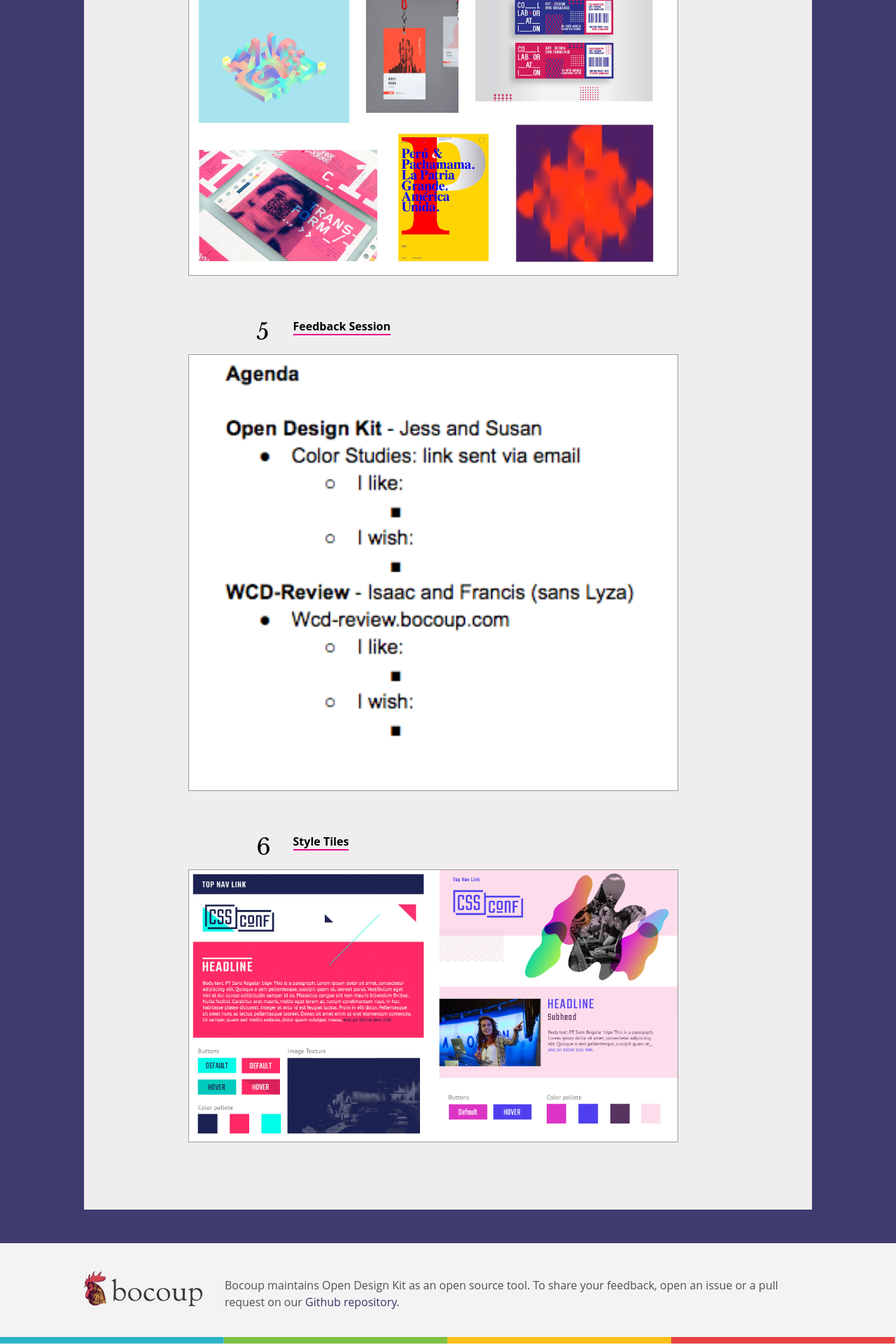
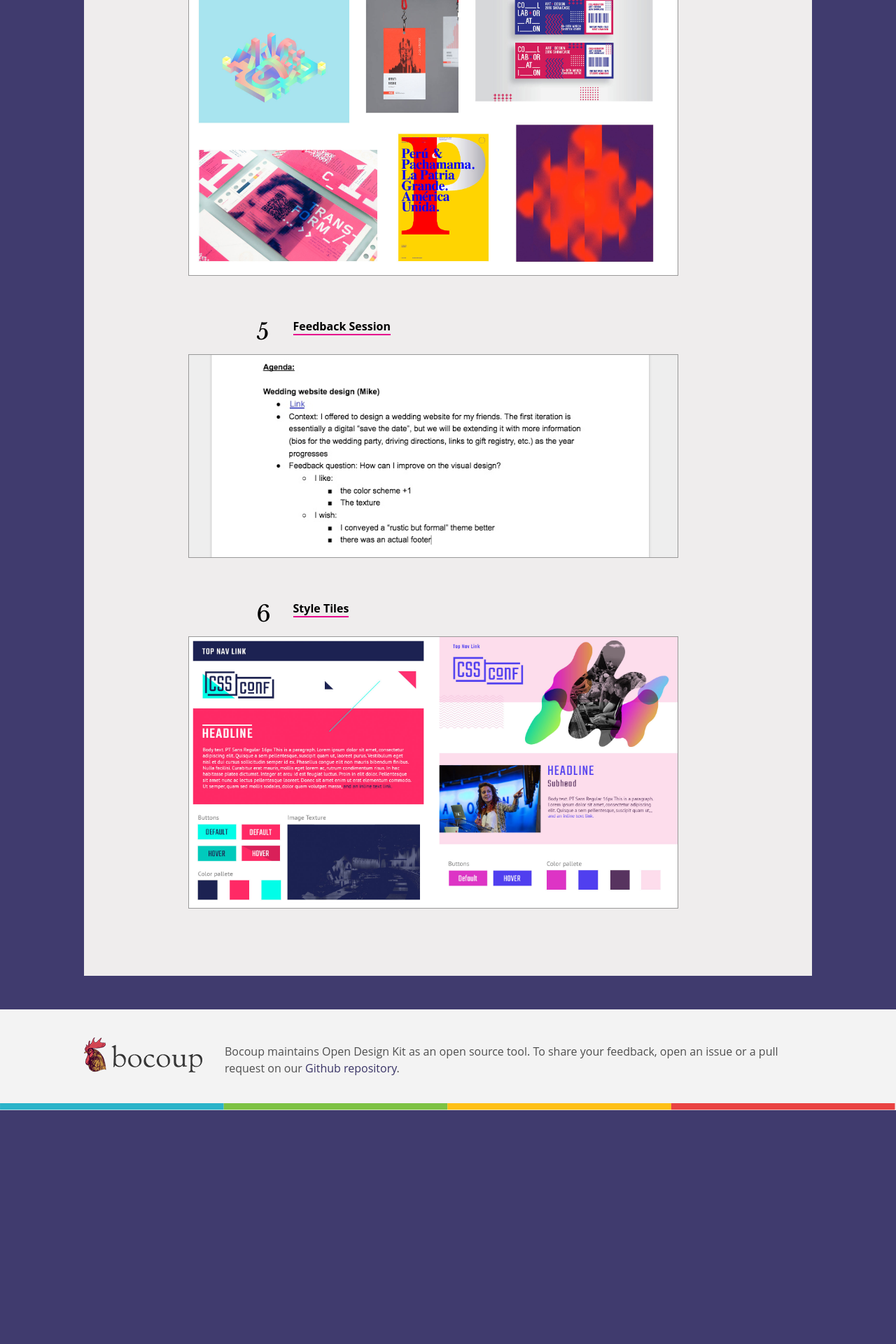
Before and after one commit to open-design-kit/opendesignkit, a Jekyll site: the page built from _methods/Visual-Design-Workshop.md, in a window 1280 px wide. Shown: the part 2282-4202 px from the top of the page at 70% size. Built offline with Jekyll 4.4.1, drawn with Linux system fonts in a browser that asks for light colours; after the commit the page ends 3868 px from its top, so only the background shows below that.

Commit message:
batch of changes to update agenda image

```diff
--- a/_methods/Visual-Design-Workshop.md
+++ b/_methods/Visual-Design-Workshop.md
@@ -33,6 +33,6 @@ Large (8+ hours); this is often broken down over a few days.
 4. [Moodboards](/methods/moodboards/)
     ![Mood boards](/img/methods/moodboards/cssconf-moodboard-example-1.jpg)
 5. [Feedback Session](/methods/feedback-session/)
-    ![agenda](/img/methods/agenda.png)
+    ![agenda](/img/methods/agenda.jpg)
 6. [Style Tiles](/methods/style-tiles/)
     ![styletiles](/img/methods/style-tiles/cssconf-style-tile.jpg)
```
Also changed, not shown: _methods/feedback-session.md (+1 -1 lines), img/methods/agenda.jpg (added), img/methods/agenda.png (deleted), 1 other file.
